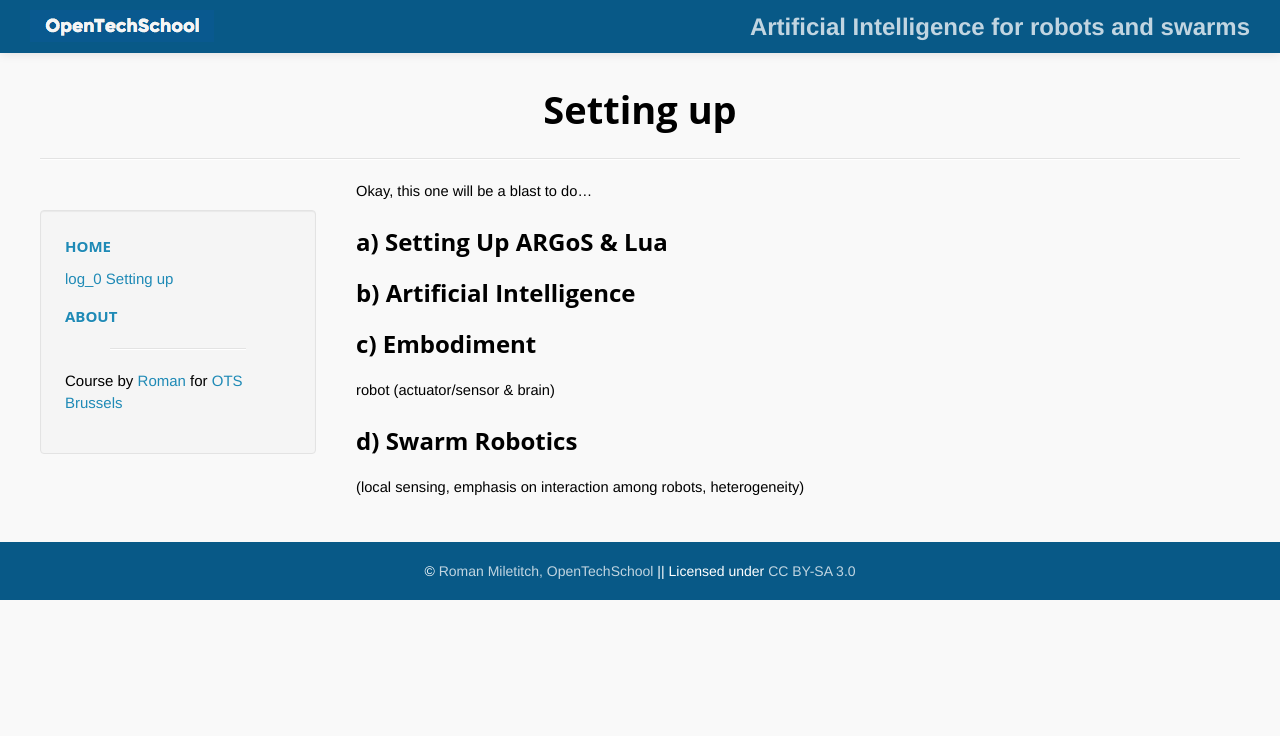
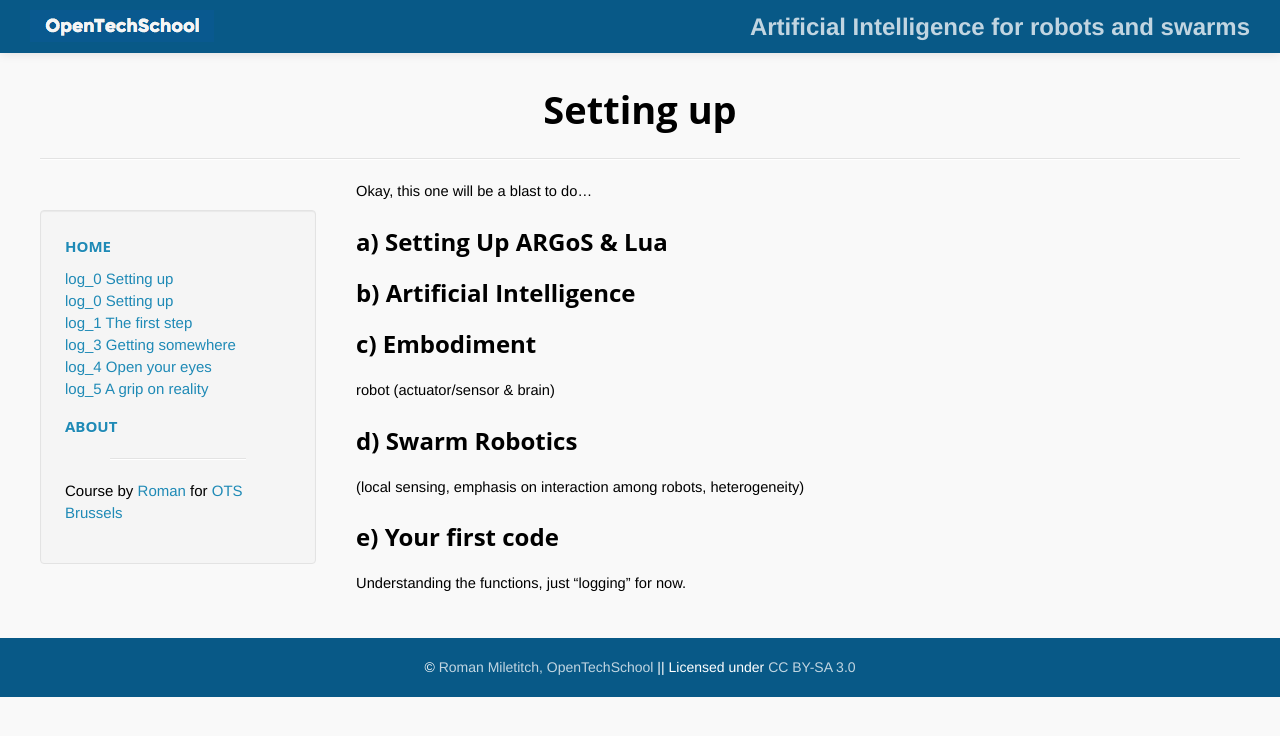
Before and after one commit to OpenTechSchool-Brussels/AI-for-robots-and-swarms, a Jekyll site: the page built from Setting-up.markdown, in a window 1280 px wide. Shown: the top 736 px of the page. Built offline with Jekyll 4.4.1, drawn with Linux system fonts in a browser that asks for light colours; Markdown is read by kramdown in place of the engine named in the settings.

Commit message:
init commit of most pages

```diff
--- /dev/null
+++ b/Knocking-some-sense-into-it.markdown
@@ -0,0 +1,6 @@
+---
+layout: default
+title:  "Setting up"
+num: 0
+
+---
--- a/Setting-up.markdown
+++ b/Setting-up.markdown
@@ -17,3 +17,6 @@ robot (actuator/sensor & brain)
 
 ##d) Swarm Robotics
 (local sensing, emphasis on interaction among robots, heterogeneity)
+
+##e) Your first code
+Understanding the functions, just "logging" for now.
```
Also changed, not shown: A-grip-on-reality.markdown (added, +14 -0 lines), Getting-somewhere.markdown (added, +16 -0 lines), Open-your-eyes.markdown (added, +16 -0 lines), The-first-step.markdown (added, +22 -0 lines), 1 other file.
